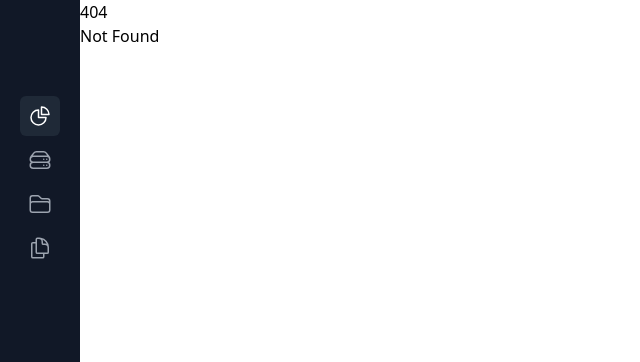
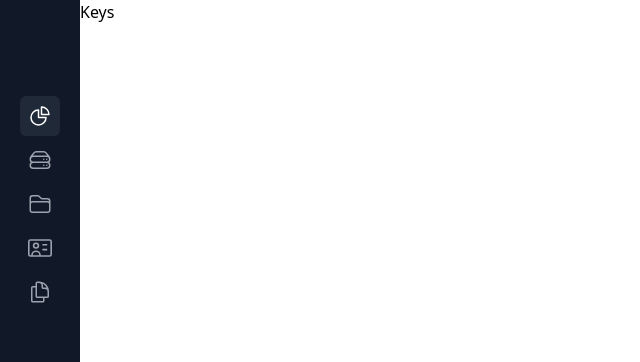
Before and after one commit to fujianbang/vegapunk, a SvelteKit app: page /keys in a window 1280 px wide. Before the commit this address had no page. Shown: the top 362 px of the page, without its empty margins (0-640 px from the left). Built offline with nearby package versions, Linux system fonts and the light colour scheme; some icons are missing; a web font is replaced by a local one.

Commit message:
feat: add keys menu item and new keys page

```diff
--- a/src/routes/+layout.svelte
+++ b/src/routes/+layout.svelte
@@ -114,6 +114,28 @@
         </li>
         <li>
           <a
+            href="/keys"
+            on:click={() => handleClickMenu("keys")}
+            class="group flex gap-x-3 rounded-md p-2 text-sm font-semibold leading-6
+          {activeMenuItem == 'keys'
+              ? 'bg-gray-800 text-white'
+              : 'text-gray-400 hover:text-white hover:bg-gray-800'}"
+          >
+            <svg
+              class="h-6 w-6 shrink-0"
+              viewBox="0 0 15 15"
+              stroke-width="1.5"
+              aria-hidden="true"
+              ><path
+                fill="currentColor"
+                d="M2 12.5v.5h1v-.5zm5 0v.5h1v-.5zm-4 0V12H2v.5zm4-.5v.5h1V12zm-2-2a2 2 0 0 1 2 2h1a3 3 0 0 0-3-3zm-2 2a2 2 0 0 1 2-2V9a3 3 0 0 0-3 3zm2-8a2 2 0 0 0-2 2h1a1 1 0 0 1 1-1zm2 2a2 2 0 0 0-2-2v1a1 1 0 0 1 1 1zM5 8a2 2 0 0 0 2-2H6a1 1 0 0 1-1 1zm0-1a1 1 0 0 1-1-1H3a2 2 0 0 0 2 2zM1.5 3h12V2h-12zm12.5.5v8h1v-8zm-.5 8.5h-12v1h12zM1 11.5v-8H0v8zm.5.5a.5.5 0 0 1-.5-.5H0A1.5 1.5 0 0 0 1.5 13zm12.5-.5a.5.5 0 0 1-.5.5v1a1.5 1.5 0 0 0 1.5-1.5zM13.5 3a.5.5 0 0 1 .5.5h1A1.5 1.5 0 0 0 13.5 2zm-12-1A1.5 1.5 0 0 0 0 3.5h1a.5.5 0 0 1 .5-.5zM9 6h3V5H9zm0 3h3V8H9z"
+              /></svg
+            >
+            <span class="sr-only">Keys</span>
+          </a>
+        </li>
+        <li>
+          <a
             href="/port-forwarding"
             on:click={() => handleClickMenu("port-forwarding")}
             class="group flex gap-x-3 rounded-md p-2 text-sm font-semibold leading-6
--- /dev/null
+++ b/src/routes/keys/+page.svelte
@@ -0,0 +1 @@
+<div>Keys</div>
```
